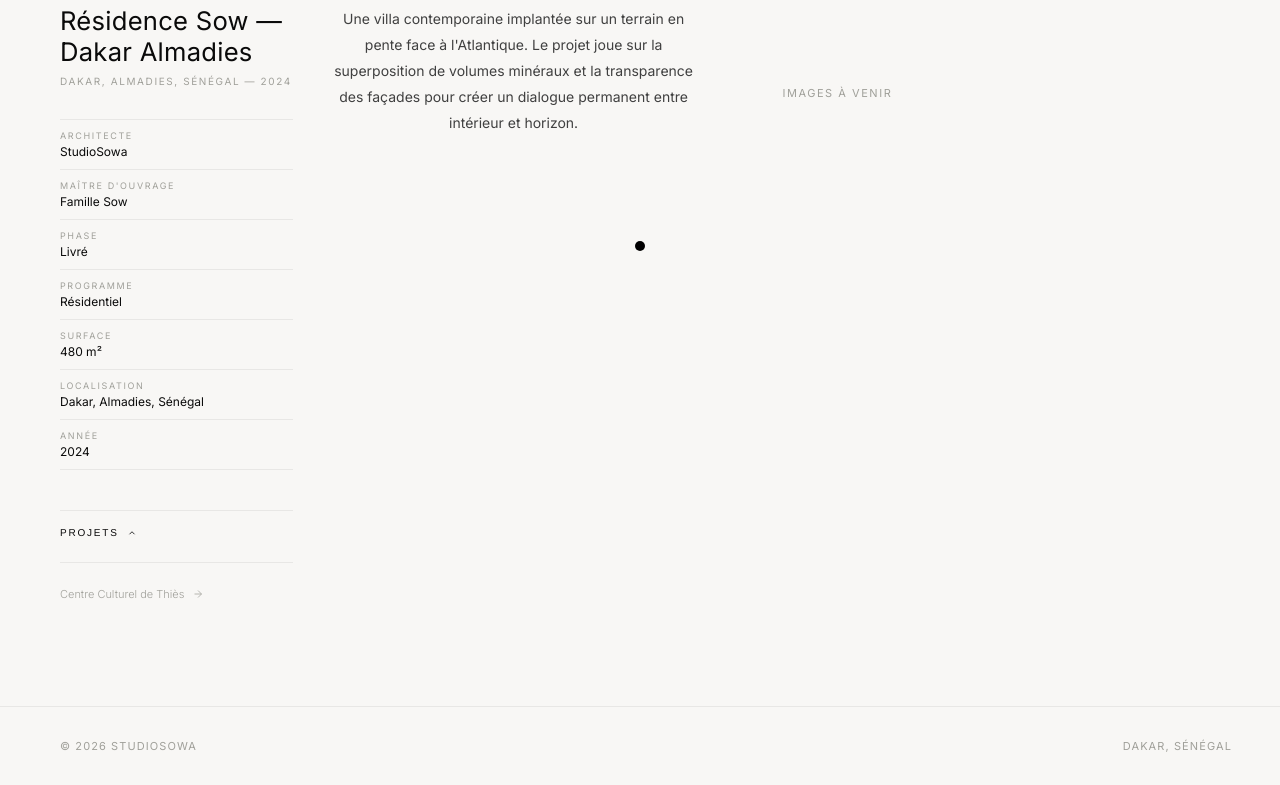
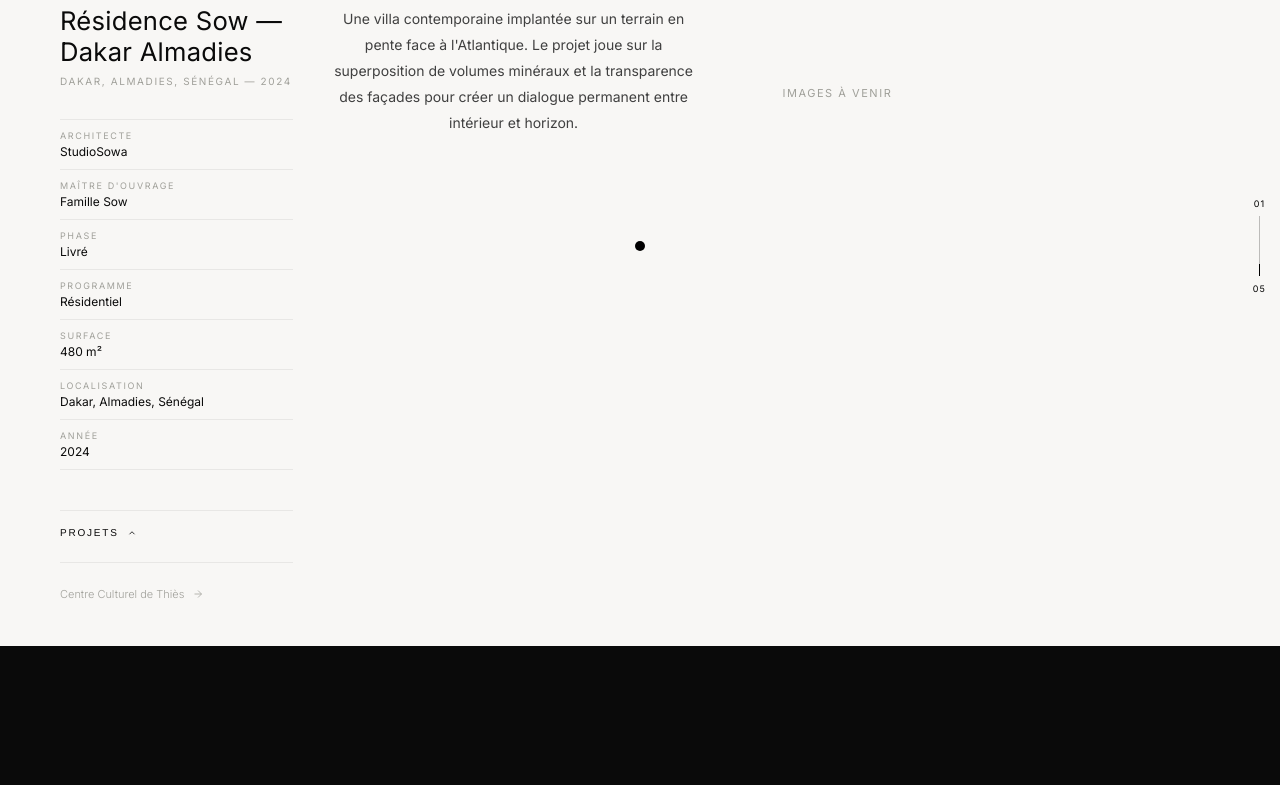
Before and after one commit to pacadiit/studiosowa, a Flask app: a page that uses templates/project.html in a window 1280 px wide. Shown: the part 154-939 px from the top of the page. Run offline with Flask 3, Linux system fonts and the light colour scheme; data comes from the database, SQL or seed files in the repository; data that the repository does not hold is empty.

Commit message:
feat: navigation entre projets par scroll + indicateur latéral

```diff
--- a/app.py
+++ b/app.py
@@ -362,7 +362,8 @@ def project_detail(slug):
     prev_project = all_projects[idx - 1] if idx > 0 else None
     next_project = all_projects[idx + 1] if idx < len(all_projects) - 1 else None
     return render_template('project.html', project=project,
-                           prev_project=prev_project, next_project=next_project)
+                           prev_project=prev_project, next_project=next_project,
+                           proj_index=idx + 1, proj_total=len(all_projects))
 
 
 @app.route('/studio')
--- a/static/css/main.css
+++ b/static/css/main.css
@@ -462,6 +462,88 @@ main#home {
   padding-top: var(--nav-h);
 }
 
+/* Indicateur latéral droit */
+.proj-progress {
+  position: fixed;
+  right: 14px;
+  top: 50%;
+  transform: translateY(-50%);
+  display: flex;
+  flex-direction: column;
+  align-items: center;
+  gap: 8px;
+  z-index: 400;
+  mix-blend-mode: difference;
+}
+
+.proj-progress__num,
+.proj-progress__total {
+  font-size: 9px;
+  letter-spacing: 0.12em;
+  color: var(--white);
+  line-height: 1;
+}
+
+.proj-progress__bar {
+  width: 1px;
+  height: 60px;
+  background: rgba(255,255,255,0.25);
+  position: relative;
+}
+
+.proj-progress__fill {
+  position: absolute;
+  bottom: 0;
+  left: 0;
+  width: 100%;
+  background: var(--white);
+  transition: height 0.3s;
+}
+
+/* Overlay transition */
+.proj-transition {
+  position: fixed;
+  inset: 0;
+  background: var(--black);
+  z-index: 8500;
+  display: flex;
+  align-items: center;
+  justify-content: center;
+  transform: translateY(100%);
+  transition: transform 0.55s cubic-bezier(0.16,1,0.3,1);
+  pointer-events: none;
+}
+
+.proj-transition.from-top {
+  transform: translateY(-100%);
+}
+
+.proj-transition.active {
+  transform: translateY(0);
+  pointer-events: all;
+}
+
+.proj-transition__label {
+  text-align: center;
+  color: var(--white);
+}
+
+.proj-transition__next-label {
+  display: block;
+  font-size: 10px;
+  letter-spacing: 0.2em;
+  text-transform: uppercase;
+  color: rgba(255,255,255,0.5);
+  margin-bottom: 12px;
+}
+
+.proj-transition__next-title {
+  display: block;
+  font-size: clamp(18px, 3vw, 36px);
+  font-weight: 300;
+  letter-spacing: 0.04em;
+}
+
 .proj-layout {
   display: grid;
   grid-template-columns: 26% 1fr 42%;
--- a/templates/project.html
+++ b/templates/project.html
@@ -10,7 +10,30 @@
 {% block extra_head %}<style>body { --hide-proj-index: 1; } .proj-index { display: none !important; }</style>{% endblock %}
 
 {% block content %}
-<main class="proj-page" role="main">
+
+<!-- Indicateur latéral -->
+<div class="proj-progress" aria-hidden="true">
+  <span class="proj-progress__num">{{ '%02d'|format(proj_index) }}</span>
+  <div class="proj-progress__bar">
+    <div class="proj-progress__fill" style="height: {{ (proj_index / proj_total * 100)|round|int }}%"></div>
+  </div>
+  <span class="proj-progress__total">{{ '%02d'|format(proj_total) }}</span>
+</div>
+
+<!-- Overlay transition projet suivant -->
+<div class="proj-transition" id="projTransition">
+  <div class="proj-transition__label" id="projTransitionLabel">
+    <span class="proj-transition__next-label lang-fr">Projet suivant</span>
+    <span class="proj-transition__next-label lang-en">Next project</span>
+    <span class="proj-transition__next-title" id="projTransitionTitle"></span>
+  </div>
+</div>
+
+<main class="proj-page" role="main"
+  data-next="{{ url_for('project_detail', slug=next_project.slug) if next_project else '' }}"
+  data-prev="{{ url_for('project_detail', slug=prev_project.slug) if prev_project else '' }}"
+  data-next-title="{{ (next_project.title_fr if next_project) or '' }}"
+  data-prev-title="{{ (prev_project.title_fr if prev_project) or '' }}">
 
   <!-- ══════════════════════════════════════════════════
        LAYOUT 3 COLONNES
@@ -248,8 +271,67 @@
   var wrap = document.getElementById('projInlineIndex');
   var btn  = document.getElementById('projInlineBtn');
   if (!wrap || !btn) return;
-  btn.addEventListener('click', function() {
-    wrap.classList.toggle('open');
+  btn.addEventListener('click', function() { wrap.classList.toggle('open'); });
+})();
+
+// Navigation entre projets par scroll
+(function() {
+  var page       = document.querySelector('.proj-page');
+  var overlay    = document.getElementById('projTransition');
+  var titleEl    = document.getElementById('projTransitionTitle');
+  if (!page) return;
+
+  var nextUrl    = page.dataset.next;
+  var prevUrl    = page.dataset.prev;
+  var nextTitle  = page.dataset.nextTitle;
+  var prevTitle  = page.dataset.prevTitle;
+  var busy       = false;
+  var touchStartY = 0;
+
+  function atBottom() {
+    return (window.innerHeight + window.scrollY) >= document.body.scrollHeight - 4;
+  }
+  function atTop() {
+    return window.scrollY <= 0;
+  }
+
+  function goTo(url, title, dir) {
+    if (busy || !url) return;
+    busy = true;
+    titleEl.textContent = title;
+    overlay.classList.add('active');
+    overlay.classList.toggle('from-top', dir === 'up');
+    setTimeout(function() { window.location.href = url; }, 600);
+  }
+
+  // Wheel
+  var wheelAccum = 0;
+  window.addEventListener('wheel', function(e) {
+    if (busy) { e.preventDefault(); return; }
+    wheelAccum += e.deltaY;
+    if (wheelAccum > 120 && atBottom() && nextUrl) {
+      e.preventDefault();
+      goTo(nextUrl, nextTitle, 'down');
+    } else if (wheelAccum < -120 && atTop() && prevUrl) {
+      e.preventDefault();
+      goTo(prevUrl, prevTitle, 'up');
+    }
+    clearTimeout(window._wheelReset);
+    window._wheelReset = setTimeout(function() { wheelAccum = 0; }, 300);
+  }, { passive: false });
+
+  // Touch
+  window.addEventListener('touchstart', function(e) { touchStartY = e.touches[0].clientY; }, { passive: true });
+  window.addEventListener('touchend', function(e) {
+    var dy = touchStartY - e.changedTouches[0].clientY;
+    if (dy > 60 && atBottom()) goTo(nextUrl, nextTitle, 'down');
+    if (dy < -60 && atTop())   goTo(prevUrl, prevTitle, 'up');
+  }, { passive: true });
+
+  // Clavier
+  document.addEventListener('keydown', function(e) {
+    if (e.key === 'ArrowDown' || e.key === 'ArrowRight') goTo(nextUrl, nextTitle, 'down');
+    if (e.key === 'ArrowUp'   || e.key === 'ArrowLeft')  goTo(prevUrl, prevTitle, 'up');
   });
 })();
 </script>
```
